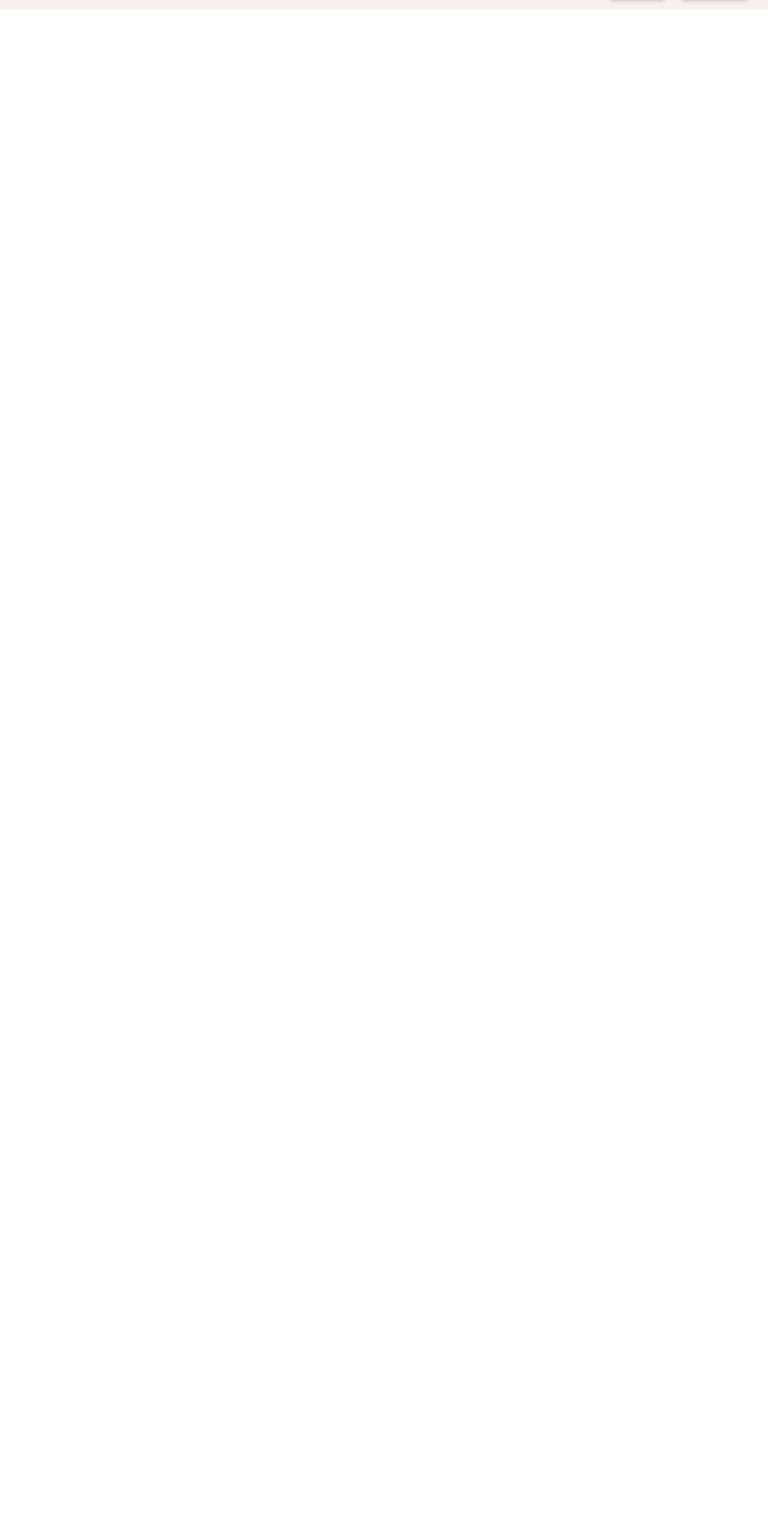
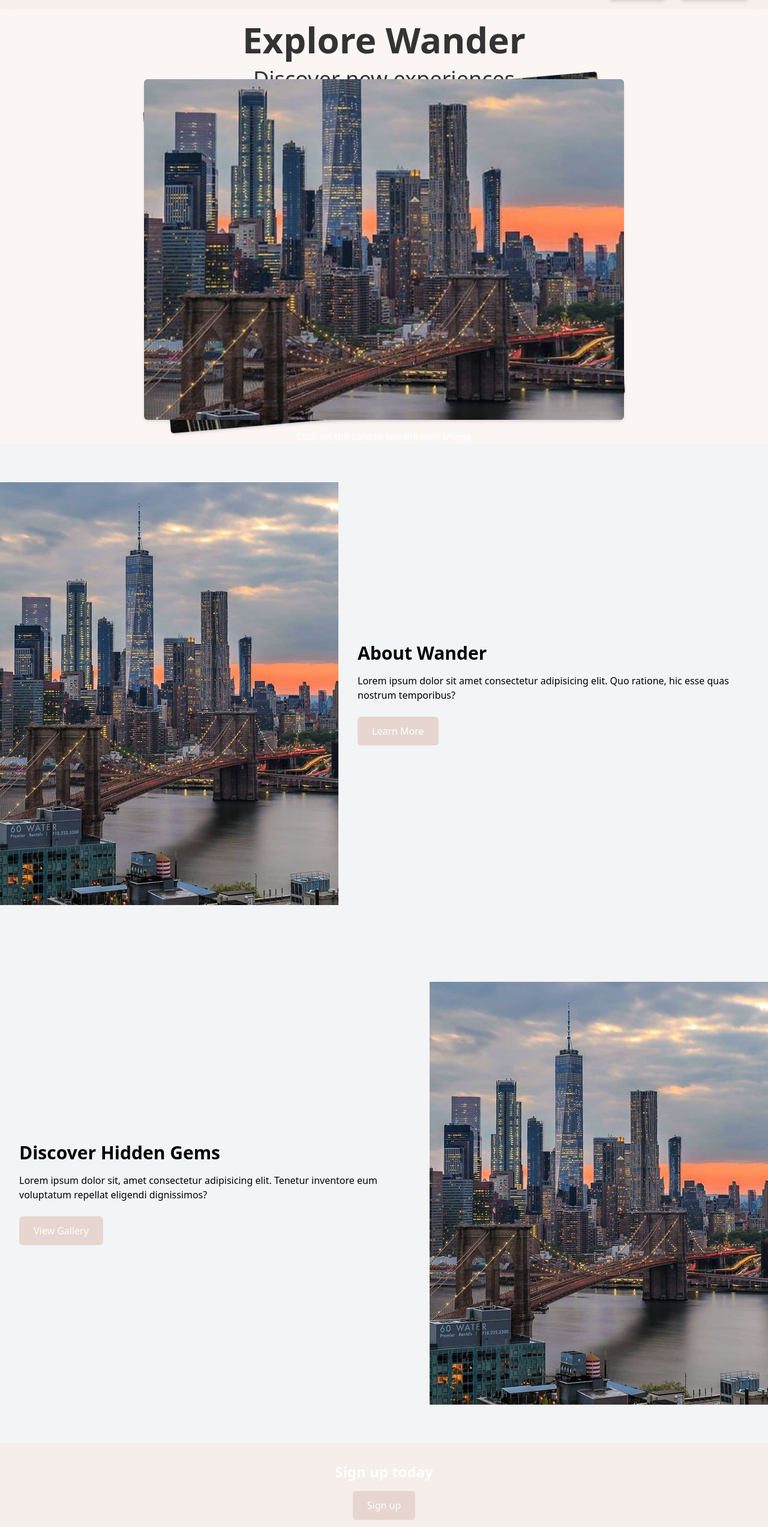
Before and after one commit to crosve/wander, a React (Vite) app in the folder frontend/: page /landing in a window 1280 px wide. Shown: the part 60-2606 px from the top of the page at 60% size. Before the commit the page ends 800 px from the top, so only its background shows below. Built offline with nearby package versions, Linux system fonts and the light colour scheme.

Commit message:
Add landing page and private routes

```diff
--- a/frontend/src/App.jsx
+++ b/frontend/src/App.jsx
@@ -1,23 +1,46 @@
-import React from "react";
-import { BrowserRouter as Router, Routes, Route } from "react-router-dom";
+import React, { useEffect } from "react";
+import {
+  BrowserRouter as Router,
+  Routes,
+  Route,
+  useNavigate,
+} from "react-router-dom";
 import NavBar from "./components/NavBar";
 import Signup from "./components/profile/Signup";
 import Login from "./components/profile/Login";
 import Summary from "./components/profile/Summary";
 import Home from "./pages/Home";
 import Map from "./pages/Map";
+import LandingPage from "./pages/LandingPage";
+
+function ProtectedRoute({ element }) {
+  const navigate = useNavigate();
+
+  useEffect(() => {
+    const token = localStorage.getItem("jwtToken");
+    if (!token) {
+      navigate("/login");
+    }
+  }, [navigate]);
+
+  return element;
+}
 
 export default function App() {
   return (
     <Router>
       <NavBar />
       <Routes>
-        <Route path="/" element={<Login />} />
+        <Route path="/" element={<LandingPage />} />
         <Route path="/login" element={<Login />} />
         <Route path="/signup" element={<Signup />} />
-        <Route path="/profile" element={<Summary />} />
-        <Route path="/feed" element={<Home />} />
-        <Route path="/map" element={<Map />} />
+        <Route
+          path="/profile"
+          element={<ProtectedRoute element={<Summary />} />}
+        />
+        <Route path="/feed" element={<ProtectedRoute element={<Home />} />} />
+        <Route path="/map" element={<ProtectedRoute element={<Map />} />} />
+        <Route path="/landing" element={<LandingPage />} />
       </Routes>
     </Router>
   );
--- /dev/null
+++ b/frontend/src/pages/LandingPage.jsx
@@ -0,0 +1,118 @@
+import React, { useState } from "react";
+import { motion } from "framer-motion";
+import testimg1 from "../assets/test-images/test-1.jpg";
+import testimg2 from "../assets/test-images/test-2.jpg";
+import testimg3 from "../assets/test-images/test-3.jpg";
+import testimg4 from "../assets/test-images/test-4.jpg";
+
+const images = [testimg1, testimg2, testimg3, testimg4];
+
+const LandingPage = () => {
+  const [currentIndex, setCurrentIndex] = useState(0);
+
+  const handleNextImage = () => {
+    setCurrentIndex((prevIndex) => (prevIndex + 1) % images.length);
+  };
+
+  return (
+    <div>
+      {/* Hero */}
+      <div className="bg-lighter-base-color relative flex h-screen flex-col items-center justify-center text-black">
+        <div className="absolute left-0 top-24 flex w-full flex-col items-center">
+          <h1 className="text-text-color text-6xl font-bold">Explore Wander</h1>
+          <h2 className="text-text-color mt-4 text-4xl">
+            Discover new experiences
+          </h2>
+        </div>
+        <div className="relative mt-48 h-[600px] w-[800px]">
+          {images.map((image, index) => {
+            const isActive = index === currentIndex;
+            const isNext = index === (currentIndex + 1) % images.length;
+            const zIndex = images.length - index;
+
+            return (
+              <motion.div
+                key={index}
+                className="absolute h-full w-full"
+                style={{
+                  zIndex: zIndex,
+                  transformOrigin: "center",
+                }}
+                initial={{
+                  rotate: -5 * (index - currentIndex),
+                  y: 5 * (index - currentIndex),
+                  opacity: isActive || isNext ? 1 : 0,
+                  scale: isActive ? 1 : 0.95,
+                }}
+                animate={{
+                  rotate: isActive ? 0 : -5 * (index - currentIndex),
+                  y: isActive ? 0 : 5 * (index - currentIndex),
+                  opacity: isActive || isNext ? 1 : 0,
+                  scale: isActive ? 1 : 0.95,
+                }}
+                exit={{
+                  opacity: 0,
+                }}
+                transition={{
+                  type: "spring",
+                  stiffness: 300,
+                  damping: 20,
+                }}
+              >
+                <img
+                  src={image}
+                  alt={`Image ${index + 1}`}
+                  className="h-full w-full cursor-pointer rounded-md object-cover shadow-md"
+                  onClick={handleNextImage}
+                />
+              </motion.div>
+            );
+          })}
+        </div>
+        <p className="mt-4 text-white">
+          Click on the card to see the next image
+        </p>
+      </div>
+
+      {/* Section 1 */}
+      <div className="flex flex-col items-center bg-gray-100 py-16 md:flex-row">
+        <img src={testimg1} className="h-auto w-full md:w-1/2" />
+        <div className="p-8 text-center md:text-left">
+          <h3 className="text-3xl font-bold">About Wander</h3>
+          <p className="mt-4">
+            Lorem ipsum dolor sit amet consectetur adipisicing elit. Quo
+            ratione, hic esse quas nostrum temporibus?
+          </p>
+          <button className="bg-darker-base-color mt-6 rounded-md px-6 py-3 text-white">
+            Learn More
+          </button>
+        </div>
+      </div>
+
+      {/* Section 2 */}
+      <div className="flex flex-col items-center bg-gray-100 py-16 md:flex-row-reverse">
+        <img src={testimg1} className="h-auto w-full md:w-1/2" />
+        <div className="p-8 text-center md:text-left">
+          <h3 className="text-3xl font-bold">Discover Hidden Gems</h3>
+          <p className="mt-4">
+            Lorem ipsum dolor sit, amet consectetur adipisicing elit. Tenetur
+            inventore eum voluptatum repellat eligendi dignissimos?
+          </p>
+          <button className="bg-darker-base-color mt-6 rounded-md px-6 py-3 text-white">
+            View Gallery
+          </button>
+        </div>
+      </div>
+
+      {/* Footer */}
+      <div className="bg-base-color py-8 text-center text-white">
+        <h4 className="text-2xl font-bold">Sign up today</h4>
+        <button className="bg-darker-base-color mt-4 rounded-md px-6 py-3 text-white">
+          Sign up
+        </button>
+      </div>
+    </div>
+  );
+};
+
+export default LandingPage;
--- a/frontend/tailwind.config.js
+++ b/frontend/tailwind.config.js
@@ -7,6 +7,9 @@ export default {
         "base-color": "#F6EEEA",
         "lighter-base-color": "#FBF6F4",
         "darker-base-color": "#E6D6CF",
+        "text-color": "#333333",
+        "soft-text-color": "#4A4A4A",
+        "accent-text-color": "#5A3E36",
       },
     },
   },
```
